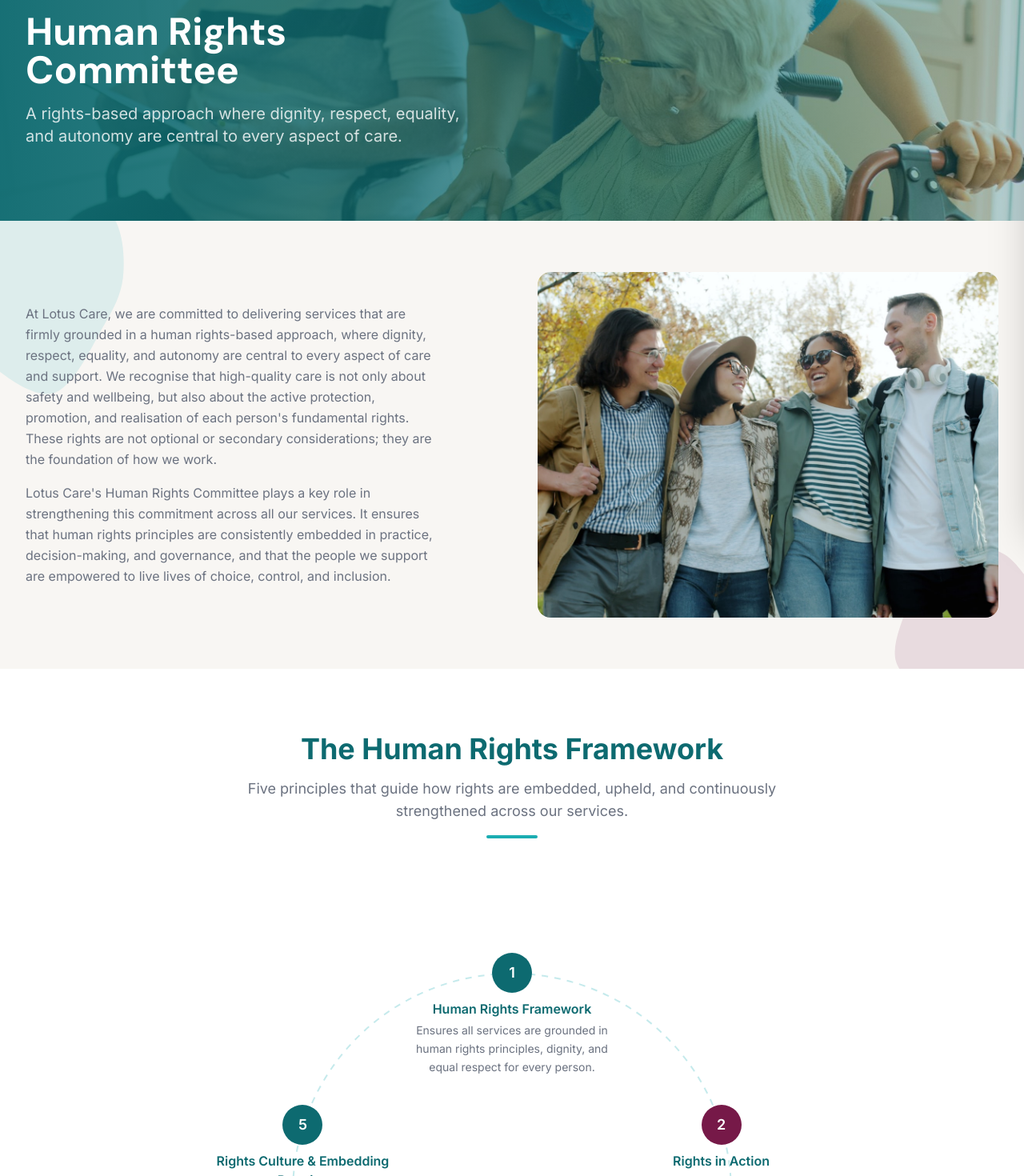
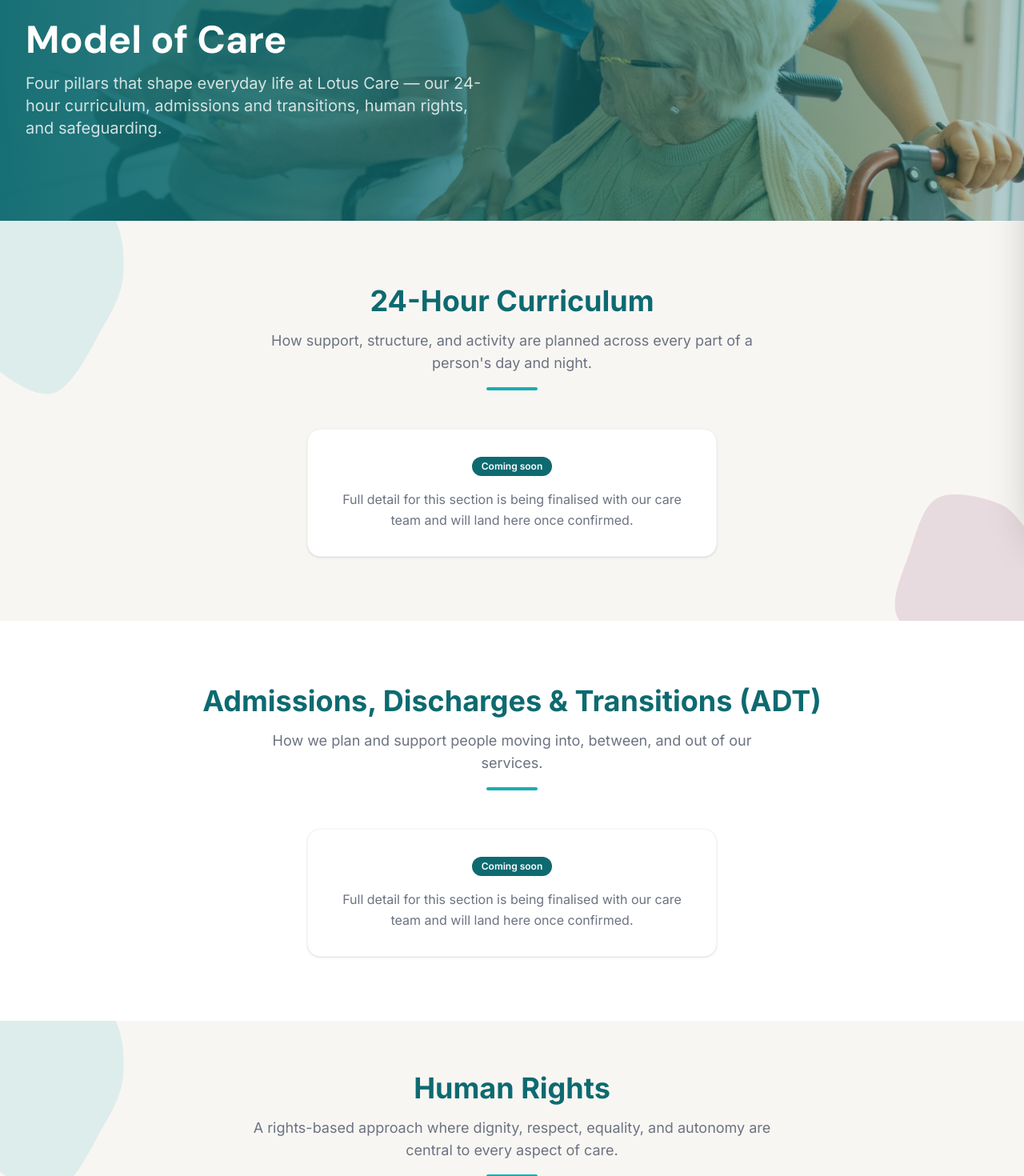
Before and after one commit to BrasonSolutions/lotus-care, a Next.js app: page /quality/human-rights in a window 1280 px wide. Shown: the part 140-1610 px from the top of the page at 80% size. Built offline with nearby package versions, Linux system fonts and the light colour scheme.

Commit message:
feat: restructure Human Rights page into Model of Care sections

```diff
--- a/src/app/quality/human-rights/page.tsx
+++ b/src/app/quality/human-rights/page.tsx
@@ -7,32 +7,84 @@
 import { TeamStrip } from "@/components/quality/team-strip";
 import { Blob } from "@/components/blob";
 import { Reveal } from "@/components/reveal";
-import type { ContentBlock } from "@/data/quality";
-import { humanRightsFramework, humanRightsContent, humanRightsTeam } from "@/data/quality";
+import type { ContentBlock, ModelOfCareSection } from "@/data/quality";
+import {
+  modelOfCareSections,
+  humanRightsFramework,
+  humanRightsContent,
+  humanRightsTeam,
+} from "@/data/quality";
 import { Container } from "@/components/layout";
 
 export const metadata: Metadata = {
-  title: "Human Rights Committee",
+  title: "Model of Care",
   description:
-    "How Lotus Care's Human Rights Committee embeds dignity, choice, and a rights-based approach across every service we provide.",
+    "How Lotus Care structures daily life, transitions, rights, and safeguarding across every service we provide.",
 };
 
-export default function HumanRightsPage() {
+function sectionById(id: ModelOfCareSection["id"]): ModelOfCareSection {
+  const section = modelOfCareSections.find((candidate) => candidate.id === id);
+  if (!section) throw new Error(`Missing Model of Care section: ${id}`);
+  return section;
+}
+
+// Blocked on client content (issue #91) — structure and empty state only.
+function PendingSection({
+  section,
+  decorated,
+  className = "",
+}: {
+  section: ModelOfCareSection;
+  decorated?: boolean;
+  className?: string;
+}) {
+  return (
+    <section className={`relative overflow-hidden py-16 sm:py-20 ${className}`.trim()}>
+      {decorated && (
+        <>
+          <Blob color="teal" variant={1} className="absolute -top-24 -left-24 w-80 h-80" />
+          <Blob color="purple" variant={3} className="absolute -bottom-20 -right-20 w-64 h-64" />
+        </>
+      )}
+      <Container className="relative">
+        <SectionTitle title={section.heading} subtitle={section.intro} />
+        <div className="max-w-lg mx-auto bg-white rounded-2xl border border-gray-100 shadow-sm p-8 text-center">
+          <span className="inline-block bg-primary-dark text-white text-xs font-semibold px-3 py-1 rounded-full mb-4">
+            Coming soon
+          </span>
+          <p className="text-muted leading-relaxed">
+            Full detail for this section is being finalised with our care team and will land here once confirmed.
+          </p>
+        </div>
+      </Container>
+    </section>
+  );
+}
+
+export default function ModelOfCarePage() {
+  const curriculum = sectionById("curriculum");
+  const adt = sectionById("adt");
+  const humanRights = sectionById("human-rights");
+  const safeguarding = sectionById("safeguarding");
+
   return (
     <>
       <CareersHero
-        title="Human Rights Committee"
-        subtitle="A rights-based approach where dignity, respect, equality, and autonomy are central to every aspect of care."
+        title="Model of Care"
+        subtitle="Four pillars that shape everyday life at Lotus Care — our 24-hour curriculum, admissions and transitions, human rights, and safeguarding."
         compact
         image="/images/stock/dignity-activity.jpg"
       />
 
-      {/* Blobs live only on the light sections — the client asked for them
-          on #63 but explicitly not inside the coloured slabs. */}
+      <PendingSection section={curriculum} decorated />
+      <PendingSection section={adt} className="bg-white" />
+
+      {/* Blobs stay off the coloured slabs below, per the client's #63 request. */}
       <div className="relative overflow-hidden py-14 sm:py-16">
         <Blob color="teal" variant={1} className="absolute -top-24 -left-24 w-80 h-80" />
         <Blob color="purple" variant={3} className="absolute -bottom-20 -right-20 w-64 h-64" />
         <Container className="relative">
+          <SectionTitle title={humanRights.heading} subtitle={humanRights.intro} />
           <Reveal className="grid md:grid-cols-2 gap-10 lg:gap-16 items-center reveal-scale">
             <div className="space-y-4 max-w-lg">
               {humanRightsContent.intro.map((paragraph) => (
@@ -66,10 +118,7 @@
         </Container>
       </section>
 
-      {/* Three-slab run (issue #63). One shared grid so every row is the
-          height of the tallest, with the photo filling its column. The two
-          lotus shape dividers that used to cap this run were removed at the
-          client's request. */}
+      {/* Three-slab run (#63); purpose/approach show bubbles, champions keeps bullets. */}
       <Reveal>
         <FeatureSlabGroup>
           <FeatureSlab
@@ -98,8 +147,7 @@
         <Blob color="teal" variant={3} className="absolute -bottom-24 -left-20 w-72 h-72" />
         <Container className="relative">
           <Reveal className="grid md:grid-cols-2 gap-8 md:gap-0 relative">
-            {/* Teal-to-plum rule echoing the slabs above. Sits in the grid
-                gutter on md+ and is dropped when the cards stack. */}
+            {/* Teal-to-plum divider echoing the slabs; hidden once cards stack. */}
             <div
               aria-hidden="true"
               className="hidden md:block absolute inset-y-0 left-1/2 w-px -translate-x-1/2 bg-gradient-to-b from-primary-dark to-purple-600"
@@ -131,6 +179,8 @@
           </Reveal>
         </Container>
       </section>
+
+      <PendingSection section={safeguarding} decorated />
     </>
   );
 }
--- a/src/components/quality/feature-slab/FeatureSlab.tsx
+++ b/src/components/quality/feature-slab/FeatureSlab.tsx
@@ -44,6 +44,7 @@
   intro,
   body,
   bullets,
+  keywords,
 }: FeatureSlabProps) {
   const { panel, bullet } = TONE[tone];
 
@@ -57,15 +58,43 @@
         <h2 className="text-2xl sm:text-3xl font-bold text-white mb-5">{heading}</h2>
         {intro && <p className="text-lg text-white/85 leading-relaxed mb-5">{intro}</p>}
         {body && <p className="text-lg text-white/85 leading-relaxed">{body}</p>}
+        {keywords && keywords.length > 0 ? (
+          <>
+            <div className="flex flex-wrap gap-2 mt-2">
+              {keywords.map((word) => (
+                <span
+                  key={word}
+                  className="bg-white/15 text-white border border-white/30 backdrop-blur-sm rounded-full px-4 py-2 text-sm font-medium"
+                >
+                  {word}
+                </span>
+              ))}
+            </div>
             {bullets && (
+              <details className="mt-6">
+                <summary className="cursor-pointer text-sm font-semibold text-white focus-ring-white rounded marker:text-white/70">
+                  Read the full detail
+                </summary>
+                <ul className="mt-4 space-y-3">
+                  {bullets.map((item) => (
+                    <li key={item} className="flex gap-3 text-sm text-white/85 leading-relaxed">
+                      <span
+                        className={`${bullet} mt-2.5 h-1.5 w-1.5 shrink-0 self-start rounded-full bg-current`}
+                        aria-hidden="true"
+                      />
+                      <span>{item}</span>
+                    </li>
+                  ))}
+                </ul>
+              </details>
+            )}
+          </>
+        ) : (
+          bullets && (
             <ul className="mt-2 space-y-4">
               {bullets.map((item) => (
                 <li key={item} className="flex gap-3 text-lg text-white/85 leading-relaxed">
-                {/* A drawn circle rather than "&bull;": the glyph's optical
-                    centre sits well below its box centre, so it lands near
-                    the first line's baseline instead of its middle. At
-                    text-lg/leading-relaxed the line box is 29px, so a 6px
-                    dot centres at (29-6)/2 ≈ 12px — hence mt-3. */}
+                  {/* Drawn circle, not a glyph — its optical centre sits low, needs mt-3. */}
                   <span
                     className={`${bullet} mt-3 h-1.5 w-1.5 shrink-0 self-start rounded-full bg-current`}
                     aria-hidden="true"
@@ -74,6 +103,7 @@
                 </li>
               ))}
             </ul>
+          )
         )}
       </div>
     </div>
--- a/src/components/quality/quality-subnav/QualitySubnav.tsx
+++ b/src/components/quality/quality-subnav/QualitySubnav.tsx
@@ -7,7 +7,7 @@
 
 const links = [
   { label: "Overview", href: "/quality" },
-  { label: "Human Rights", href: "/quality/human-rights" },
+  { label: "Model of Care", href: "/quality/human-rights" },
   { label: "MDT", href: "/quality/mdt" },
   { label: "Safety & Improvement", href: "/quality/safety-improvement" },
 ];
--- a/src/data/navigation.ts
+++ b/src/data/navigation.ts
@@ -41,7 +41,7 @@
     viewAllHref: "/quality",
     viewAllLabel: "Overview",
     children: [
-      { label: "Human Rights Committee", href: "/quality/human-rights" },
+      { label: "Model of Care", href: "/quality/human-rights" },
       { label: "Multidisciplinary Team", href: "/quality/mdt" },
       { label: "Quality, Safety & Improvement", href: "/quality/safety-improvement" },
     ],
--- a/src/data/quality.ts
+++ b/src/data/quality.ts
@@ -30,6 +30,14 @@
   intro?: string;
   body?: string;
   bullets?: string[];
+  /** Short tags shown as bubbles instead of the full `bullets` prose. */
+  keywords?: string[];
+}
+
+export interface ModelOfCareSection {
+  id: "curriculum" | "adt" | "human-rights" | "safeguarding";
+  heading: string;
+  intro: string;
 }
 
 // --- /quality hub landing page ---
@@ -45,9 +53,9 @@
 export const hubCards = [
   {
     icon: "shield-check",
-    title: "Human Rights Committee",
+    title: "Model of Care",
     description:
-      "How we embed dignity, choice, and a rights-based approach across every service we provide.",
+      "How we structure daily life, transitions, rights, and safeguarding across every service we provide.",
     href: "/quality/human-rights",
   },
   {
@@ -81,7 +89,34 @@
     "They encouraged me to make choices about my day-to-day life, and made sure I felt a part of my home.",
 };
 
-// --- /quality/human-rights ---
+// --- /quality/human-rights (Model of Care) ---
+
+// Blocked on client: real Model of Care content from Trevor and Caithriona
+// (issue #91). Structure only — swap each `intro` in when copy lands.
+export const modelOfCareSections: ModelOfCareSection[] = [
+  {
+    id: "curriculum",
+    heading: "24-Hour Curriculum",
+    intro:
+      "How support, structure, and activity are planned across every part of a person's day and night.",
+  },
+  {
+    id: "adt",
+    heading: "Admissions, Discharges & Transitions (ADT)",
+    intro: "How we plan and support people moving into, between, and out of our services.",
+  },
+  {
+    id: "human-rights",
+    heading: "Human Rights",
+    intro:
+      "A rights-based approach where dignity, respect, equality, and autonomy are central to every aspect of care.",
+  },
+  {
+    id: "safeguarding",
+    heading: "Safeguarding",
+    intro: "How we protect the people we support from harm, and respond when concerns are raised.",
+  },
+];
 
 export const humanRightsFramework: CycleStep[] = [
   {
@@ -120,6 +155,14 @@
     heading: "Purpose of the Committee",
     intro:
       "The Committee provides independent oversight, guidance, and assurance to ensure that the rights of the children and adults we support are respected, upheld, and actively realised in practice:",
+    keywords: [
+      "Rights-Based Approach",
+      "Dignity & Autonomy",
+      "Least Restrictive Practice",
+      "Rights Oversight",
+      "Continuous Improvement",
+      "HIQA & UNCRPD Alignment",
+    ],
     bullets: [
       "Promote a rights-based and person-centred approach across all services",
       "Strengthen dignity, autonomy, and supported decision-making in daily practice",
@@ -131,6 +174,14 @@
   } satisfies ContentBlock,
   approach: {
     heading: "Our Approach",
+    keywords: [
+      "Voice, Choice & Control",
+      "Supported Decision-Making",
+      "Dignity",
+      "Equality & Fairness",
+      "Safeguarding",
+      "Transparency & Accountability",
+    ],
     bullets: [
       "Voice, choice, and control: ensuring meaningful participation in decisions that affect daily life",
       "Supported decision-making and legal capacity, respecting each person's right to make choices with appropriate supports",
```
Lines whose indentation alone changed are shown as unchanged.
